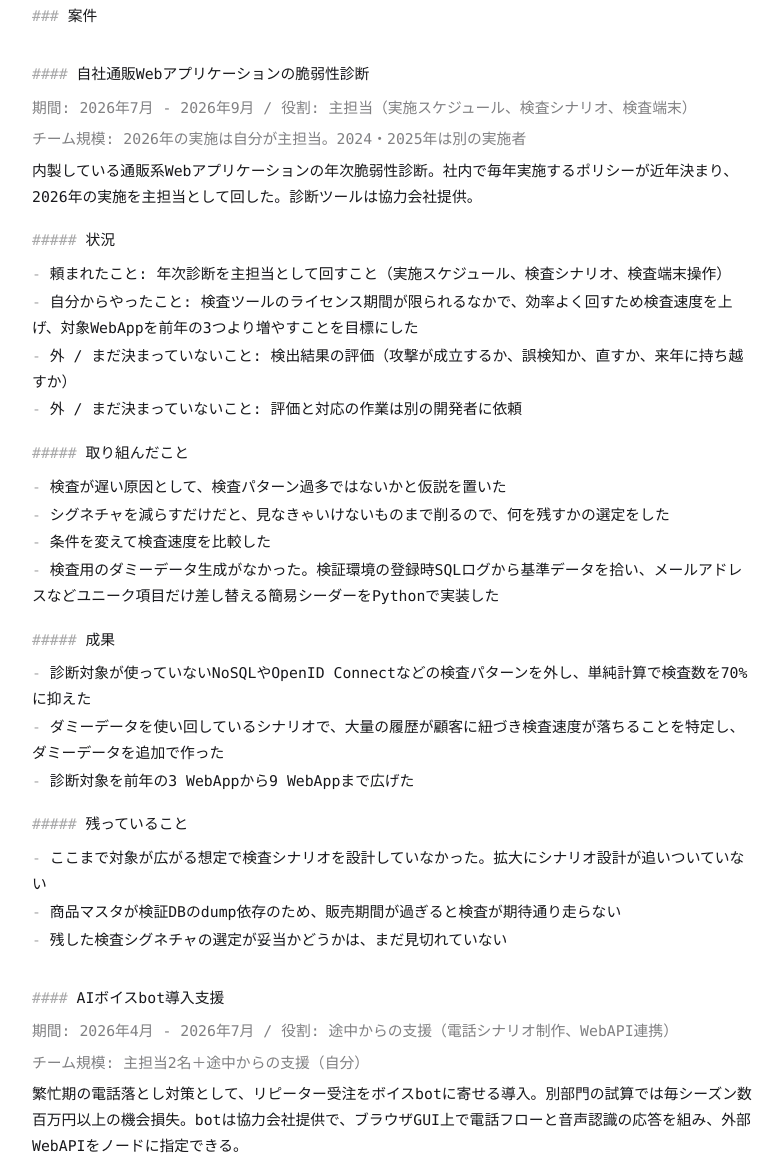
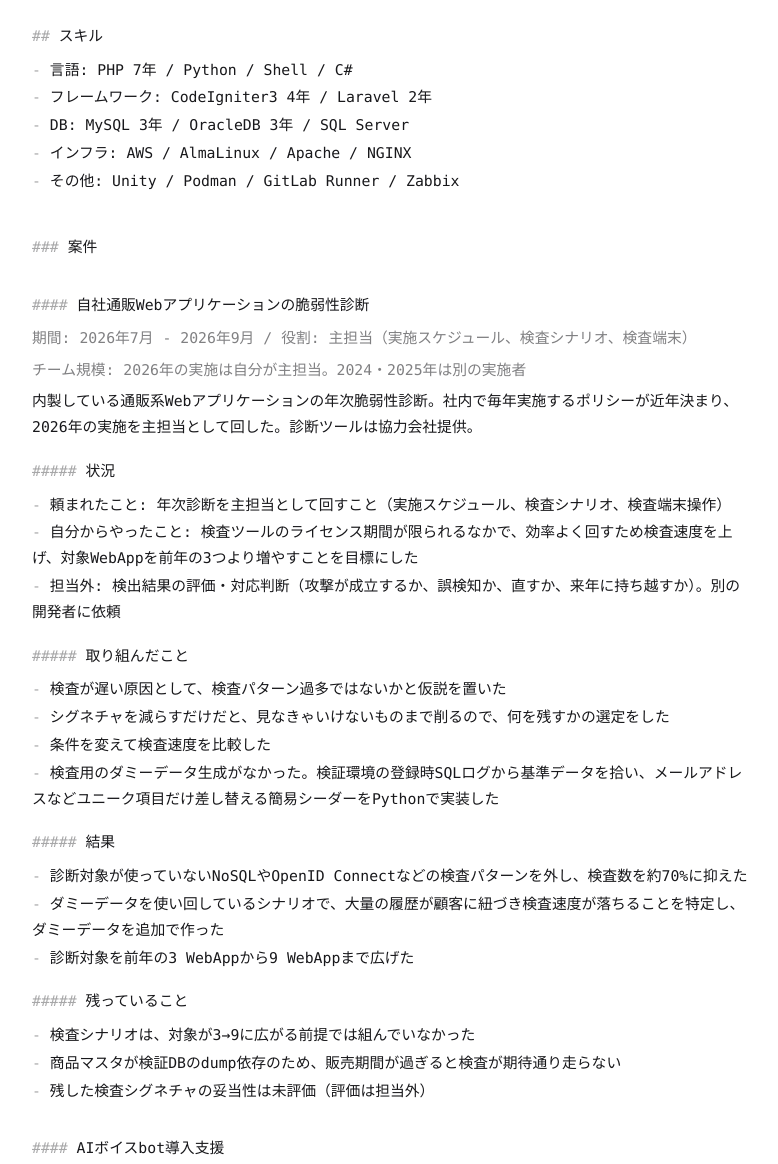
Before and after one commit to coffee-r/coffee-r.github.io, an Astro site: page /resume in a window 1280 px wide. Shown: the part 660-1824 px from the top of the page, without its empty margins (388-1166 px from the left). Built offline with nearby package versions, Linux system fonts and the light colour scheme; Astro itself is replaced by a stand-in of ours.

Commit message:
一旦update

```diff
--- a/src/pages/resume/index.astro
+++ b/src/pages/resume/index.astro
@@ -30,10 +30,18 @@ type Project = {
     remaining?: string[];
 };
 
+const skills: { category: string; items: string }[] = [
+    { category: "言語", items: "PHP 7年 / Python / Shell / C#" },
+    { category: "フレームワーク", items: "CodeIgniter3 4年 / Laravel 2年" },
+    { category: "DB", items: "MySQL 3年 / OracleDB 3年 / SQL Server" },
+    { category: "インフラ", items: "AWS / AlmaLinux / Apache / NGINX" },
+    { category: "その他", items: "Unity / Podman / GitLab Runner / Zabbix" },
+];
+
 const otherProjects = [
     "2024年6〜8月 / d払いの導入 / GMOペイメントゲートウェイを用いたd払い決済機能実装",
     "2024年3〜5月 / 3Dセキュア2.0対応 / GMOペイメントゲートウェイの決済モジュール入れ替え・3DS2.0実装",
-    "2021年頃〜2022年5月 / 自社ECサイト向けRESTish API開発（機能実装担当） / 設計は別途主担当。自分は実装とStoplight上のOpenAPIを担当。ドメインごとに担当が分かれており、横断で見たときの表記ゆれにどう手を打つか、統一した場合の効果も、当時は持てなかった。元モノリスは深いネスト・カートがDB・PHPUnit/Composerなし (CodeIgniter3)",
+    "2021年頃〜2022年5月 / 自社ECサイト向けRESTish API開発（機能実装担当） / 設計は別途主担当。自分は実装とStoplight上のOpenAPIを担当。ドメインごとに担当が分かれており、横断の表記ゆれは当時の担当範囲外。元モノリスは深いネスト・カートがDB・PHPUnit/Composerなし (CodeIgniter3)",
     "2021年 / BtoBtoCコミュニティサイト開発 / Amazon S3・CloudFrontを用いた静的コンテンツ配信構築",
     "2020年 / オンプレDNSサーバのAmazon Route 53移行（作業主担当） / リンク負荷分散配下でAレコード固定だと回線障害時に死んだIPを返し続ける問題を、ヘルスチェック＋フェイルオーバールーティングで回避。メールサーバ移行は専門外",
     "2020年 / 自社ECアプリのPHP・CodeIgniterバージョンアップ / PHP5→7、CodeIgniter2→3対応・E2Eテスト作成",
@@ -51,10 +59,8 @@ const projects: Project[] = [
             requested:
                 "年次診断を主担当として回すこと（実施スケジュール、検査シナリオ、検査端末操作）",
             took: "検査ツールのライセンス期間が限られるなかで、効率よく回すため検査速度を上げ、対象WebAppを前年の3つより増やすことを目標にした",
-            outside: [
-                "検出結果の評価（攻撃が成立するか、誤検知か、直すか、来年に持ち越すか）",
-                "評価と対応の作業は別の開発者に依頼",
-            ],
+            outside:
+                "検出結果の評価・対応判断（攻撃が成立するか、誤検知か、直すか、来年に持ち越すか）。別の開発者に依頼",
         },
         actions: [
             "検査が遅い原因として、検査パターン過多ではないかと仮説を置いた",
@@ -63,14 +69,14 @@ const projects: Project[] = [
             "検査用のダミーデータ生成がなかった。検証環境の登録時SQLログから基準データを拾い、メールアドレスなどユニーク項目だけ差し替える簡易シーダーをPythonで実装した",
         ],
         results: [
-            "診断対象が使っていないNoSQLやOpenID Connectなどの検査パターンを外し、単純計算で検査数を70%に抑えた",
+            "診断対象が使っていないNoSQLやOpenID Connectなどの検査パターンを外し、検査数を約70%に抑えた",
             "ダミーデータを使い回しているシナリオで、大量の履歴が顧客に紐づき検査速度が落ちることを特定し、ダミーデータを追加で作った",
             "診断対象を前年の3 WebAppから9 WebAppまで広げた",
         ],
         remaining: [
-            "ここまで対象が広がる想定で検査シナリオを設計していなかった。拡大にシナリオ設計が追いついていない",
+            "検査シナリオは、対象が3→9に広がる前提では組んでいなかった",
             "商品マスタが検証DBのdump依存のため、販売期間が過ぎると検査が期待通り走らない",
-            "残した検査シグネチャの選定が妥当かどうかは、まだ見切れていない",
+            "残した検査シグネチャの妥当性は未評価（評価は担当外）",
         ],
     },
     {
@@ -85,7 +91,7 @@ const projects: Project[] = [
                 "途中ジョインの支援として、電話シナリオとWebAPI連携。現行APIがレガシーで、別案件の新APIとどちらを使うかの提案も上長から求められた",
             took: "シナリオエディタが未着手だったので、自社APIを組んで動くデモを出すこと。8月稼働を成立させるために現行APIを使う判断を取りにいくこと",
             outside:
-                "自分たちでシナリオを組める状態にすること（そこに能力を上げる活動や運用まで入っており、自分では背負えなかった）。部門横断の方針。WebAPIリプレイスライン。引き継ぎ後の推進（別のWebApp担当者）",
+                "自分たちでシナリオを組める状態にすること（音声精度・電話受注の型・運用を含む）。部門横断の方針。WebAPIリプレイスライン。引き継ぎ後の推進（別のWebApp担当者）",
         },
         situation: [
             "以前の検証で、新規は通話が長く離脱しやすいことがわかっており、リピーターの電話を自動化する方針が先に決まっていた",
@@ -95,17 +101,14 @@ const projects: Project[] = [
         ],
         actions: [
             "途中ジョインで全体が見えなかったので、空いている手から動くものを出して判断材料を先に置いた。GUIのシナリオエディタで自社システムのAPIを組み、動くものを社内デモした",
-            "作るだけではなく、自分たちでシナリオを組み続けられる必要があると感じた。ただしそこには音声精度や電話受注の型を上げる活動、運用まで入っており、自分では背負えなかった。その担当は誰か、を確認した",
+            "作るだけではなく、自分たちでシナリオを組み続けられる必要があると感じた。音声精度・電話受注の型・運用まで含むため、その担当は誰かを確認した",
             "現行WebAPIのリプレイスが別ラインにあり、5月時点で8月稼働希望だった。スケジュールの成立を優先し、現行APIを使う判断を提案して仮で固めた",
         ],
         results: [
             "シナリオが「画面はあるが未着手」の状態から、自社API連携で動くデモがある状態にした",
             "リプレイス待ちにせず現行APIを使う方針を仮固定し、別のWebApp担当者へ引き継いだ",
-            "8月リリースには至らなかった",
         ],
-        remaining: [
-            "自分たちでシナリオを組み、精度や運用まで見る状態には、自分の関与では持っていけなかった",
-        ],
+        remaining: ["8月リリースは、引き継ぎ後も未達だった"],
     },
     {
         title: "ECモールのフルフィルメント化",
@@ -116,15 +119,13 @@ const projects: Project[] = [
             "Yahoo/楽天型の出品・販売の仕組みを、預かり配送まで担うAmazonライクなフルフィルメントへ寄せる。機能としてはそうだが、取扱商品のコンセプトでは差別化があった",
         scope: {
             requested: "バックエンドの機能開発担当としてアサインされること",
-            took: "全体像が見えず何を開発すればいいかわからなかったので、関係部門の業務フロー図・ユースケース・機能一覧まで自分で起こして、開発可能な粒度に落とそうとしたこと",
-            outside:
-                "企画そのもの。部門横断の方針。開発担当の立場から、企画の曖昧さにどう働きかけるか",
+            took: "全体像が見えず何を開発すればいいかわからない状態だったので、関係部門の業務フロー図・ユースケース・機能一覧まで自分で起こし、開発可能な粒度に落としたこと",
+            outside: "企画そのもの。部門横断の方針",
         },
         situation: [
             "開発担当として入ったが、システム全体像が不明瞭で、何を開発すればいいかわからない状態だった",
-            "企画がはっきりしない、と感じたが、自分の立場でどう働きかけるかがわからなかった",
+            "業務フローはあったが、開発可能な粒度まで落ちていなかった",
             "ERPの仕様を変えると在庫管理・販売管理と部門業務が動く",
-            "業務フローはあったが、開発可能な粒度まで落ちていなかった",
         ],
         actions: [
             "企画・倉庫・カスタマー・販売管理・経理など、関係部門を網羅した業務フロー図の作成から着手した（可視化から始める判断は自分）",
@@ -133,11 +134,8 @@ const projects: Project[] = [
             "ECモールWebアプリ・管理アプリのバックエンド初期実装、納品計画登録画面のバックエンドを担当した",
         ],
         results: [
-            "業務フロー図とユースケース図は作った",
-            "ただしその後、書いたとおりの企画では進まなかった。図がチームにどう作用したかは、自分からは観測できていない",
-        ],
-        remaining: [
-            "企画が動かないときに開発担当からどう働きかけるかは、当時も今も持てていない",
+            "関係部門を横断した業務フロー図・ユースケース図を作り、開発可能な機能一覧まで落とした",
+            "その後の企画変更は、開発担当の立場から効果を観測できる範囲ではなかった",
         ],
     },
     {
@@ -152,7 +150,7 @@ const projects: Project[] = [
                 "協力会社製SOAP WebAPIの内製リプレイス。WebAPIの200系成功率を上げてほしい、という上長リクエスト",
             took: "エラーがいつ・どれくらい出ているかをログから切ること。CI3 EOLを受けてフレームワークと検証手段（テスト・CI・コンテナ）を選定し、在庫まわりの設計〜実装まで担うこと",
             outside:
-                "当該時間帯のリアルタイムエラーをAPI側で減らすこと（減らせない結論。バッチリカバリは上長）。テーブル作成は協力会社・運用。APIはエンドポイント単位で分担",
+                "200系成功率の改善（当該時間帯の要因はindex再作成。API側ではリアルタイムに減らせない結論。バッチリカバリは上長）。テーブル作成は協力会社・運用。APIはエンドポイント単位で分担",
         },
         situation: [
             "上長から作り替えと成功率改善の依頼を受けたが、実際のエラー発生率や条件はチームで把握していなかった",
@@ -170,14 +168,13 @@ const projects: Project[] = [
             "MVC+UseCase構成で実装した。オニオンアーキテクチャかで悩んだが、組織の身の丈に合わせてこちらを選んだ",
         ],
         results: [
-            "早朝のエラー帯をログで特定し、原因候補（index再作成との重複）まで辿った。当該時間帯のリアルタイムエラーは減らせない、という結論になった。連携はその時間帯を諦め、上長判断でバッチリカバリする方針になった。エラーが減ったとは言えない",
+            "早朝のエラー帯をログで特定し、原因候補（index再作成との重複）まで辿った。当該時間帯のリアルタイムエラーはAPI側では減らせない結論になり、連携はその時間帯を諦め、上長判断でバッチリカバリする方針になった。200系成功率の改善は未達で、エラーレートは約0.3%から約0.8%へ悪化した",
             "Pint・PHPStan・PHPUnitで機械的に検証が回るようになり、共通処理を触ったときにどこが壊れそうかのあたりがつけやすくなった。PHPUnitで、どこまで作ってどこまで確認したかが見えるようになった",
-            "型のあるPHPになり、VSCodeで追えるようになった（CI3の this->load->xxx は補完が効かず辛かった）",
         ],
         remaining: [
-            "Podmanデプロイのダウンタイムが0ではない",
-            "停電対応の運用担当者がコンテナをわからない。チームとしてパッチを当てる活動にも乗っておらず、パッチ当てやすさで選んだ意味が薄い",
-            "VMの上にコンテナを乗せているので、軽量性のメリットを評価しきれていない。オンプレ前提でコンテナが適切だったかの評価方法も、まだ持てていない",
+            "Podmanデプロイのダウンタイムは0ではない",
+            "コンテナ運用は、停電対応の運用担当まで乗っていない",
+            "オンプレVM上のコンテナとして、軽量性のメリットは未評価",
         ],
     },
     {
@@ -206,7 +203,11 @@ const projects: Project[] = [
         ],
         results: [
             "新規バトルシステムの追加開発を担当してリリースした",
-            "スロークエリと課金アイテム増殖には手を入れた。イベント終了間際の負荷も、アイテム増殖も、現場が楽になったと言えるほどには抑えきれなかった",
+            "スロークエリを特定し、インデックス追加とクエリ改善を入れた",
+            "課金アイテム増殖に対して楽観的排他制御を入れた",
+        ],
+        remaining: [
+            "イベント終了間際の負荷とアイテム増殖は、現場が楽になる水準までは下がらなかった",
         ],
     },
 ];
@@ -215,6 +216,7 @@ const toc: { id: string; label: string; depth: number }[] = [
     { id: "top", label: "こーひーあーる", depth: 1 },
     { id: "career", label: "職歴", depth: 2 },
     { id: "certs", label: "資格・試験・学歴", depth: 2 },
+    { id: "skills", label: "スキル", depth: 2 },
     { id: "projects", label: "案件", depth: 3 },
     ...projects.map((p) => ({
         id: headingId(p.title),
@@ -266,6 +268,9 @@ const toc: { id: string; label: string; depth: number }[] = [
                 </h1>
                 <p class="resume-p resume-dim">バックエンドエンジニア</p>
                 <p class="resume-p">
+                    20年以上稼働する通販システムの保守・リプレイスに携わる
+                </p>
+                <p class="resume-p">
                     <a
                         href={FORM_URL}
                         target="_blank"
@@ -316,6 +321,18 @@ const toc: { id: string; label: string; depth: number }[] = [
                     <span class="resume-hash">-{" "}</span>芝浦工業大学
                     材料工学科 卒業（2015年）
                 </p>
+
+                <h2 id="skills" class="resume-h">
+                    <span class="resume-hash">{md(2)}{" "}</span>スキル
+                </h2>
+                {
+                    skills.map(({ category, items }) => (
+                        <p class="resume-li">
+                            <span class="resume-hash">- </span>
+                            {category}: {items}
+                        </p>
+                    ))
+                }
 
                 <h3 id="projects" class="resume-h resume-h3">
                     <span class="resume-hash">{md(3)}{" "}</span>案件
@@ -372,8 +389,7 @@ const toc: { id: string; label: string; depth: number }[] = [
                                                     <span class="resume-hash">
                                                         -{" "}
                                                     </span>
-                                                    外 / まだ決まっていないこと:{" "}
-                                                    {item}
+                                                    担当外: {item}
                                                 </p>
                                             ))}
                                         </>
@@ -410,7 +426,7 @@ const toc: { id: string; label: string; depth: number }[] = [
                                         <span class="resume-hash">
                                             {md(5)}{" "}
                                         </span>
-                                        成果
+                                        結果
                                     </h5>
                                     {project.results.map((item) => (
                                         <p class="resume-li">
```
